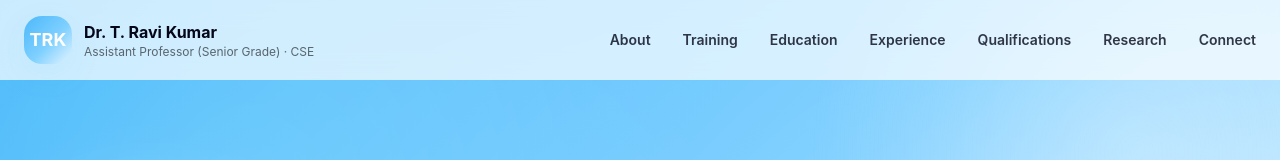
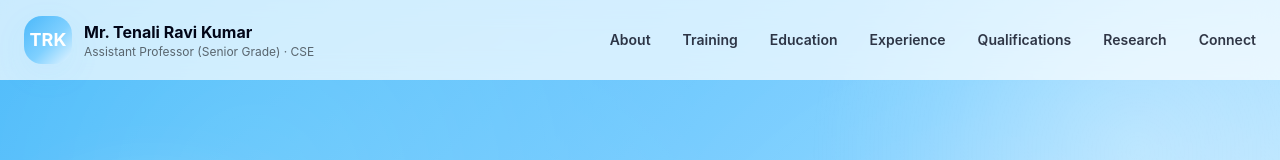
Before and after one commit to MSuryakumar4550/Ravi-Kumar-Tenali-Portfolio, a React (Vite) app: page / in a window 1280 px wide. Shown: the top 160 px of the page. Built offline with nearby package versions, Linux system fonts and the light colour scheme.

Commit message:
Update name from Dr. T. Ravi Kumar to Mr. Tenali Ravi Kumar

```diff
--- a/src/components/portfolio/Hero.jsx
+++ b/src/components/portfolio/Hero.jsx
@@ -143,7 +143,7 @@ export function Navbar() {
             TRK
           </div>
           <div className="leading-tight">
-            <div className="font-bold text-base">Dr. T. Ravi Kumar</div>
+            <div className="font-bold text-base">Mr. Tenali Ravi Kumar</div>
             <div className="text-xs text-muted-foreground">
               Assistant Professor (Senior Grade) · CSE
             </div>
```
